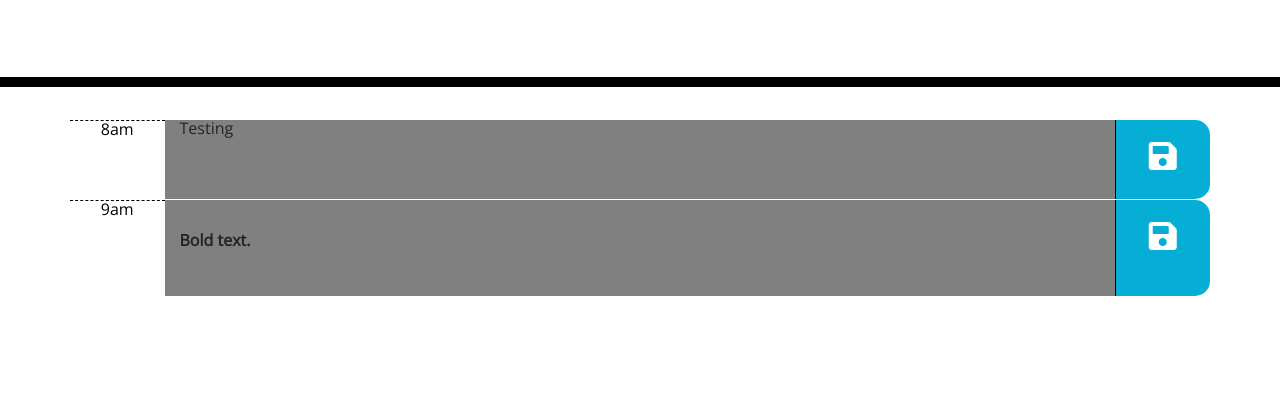
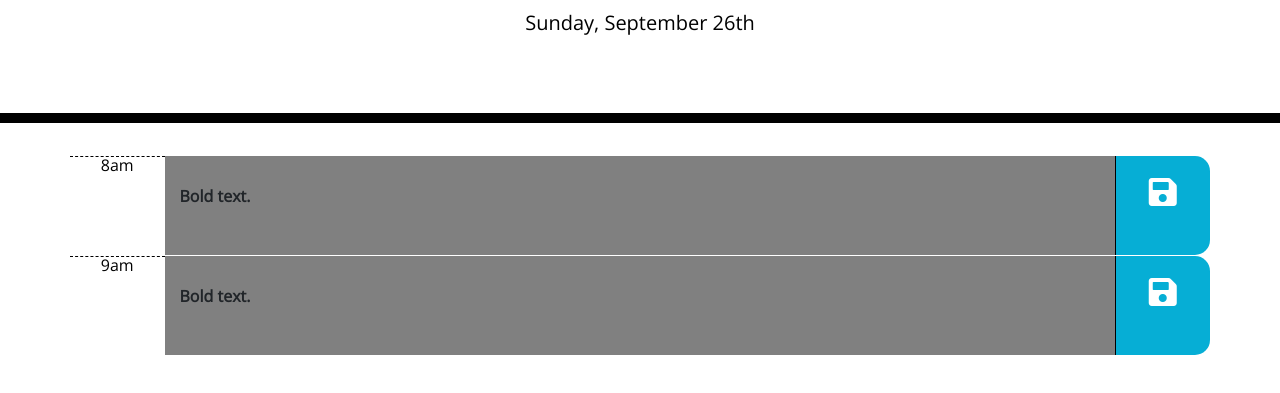
Before and after one commit to msp4msps/work_day_scheduler, a plain HTML site: page index.html in a window 1280 px wide. Shown: the part 181-574 px from the top of the page. Drawn offline with nearby package versions, Linux system fonts and the light colour scheme.

Commit message:
Add Moment Functionality for data

```diff
--- a/index.html
+++ b/index.html
@@ -32,7 +32,9 @@
       <!-- Timeblocks go here -->
       <div class="row time-block">
         <div class="col hour">8am</div>
-        <div class="col-10 description">Testing</div>
+        <div class="col-10 description">
+          <p class="font-weight-bold" contenteditable="true">Bold text.</p>
+        </div>
         <div class="col saveBtn"><i class="fas fa-save fa-2x"></i></div>
       </div>
       <div class="row time-block">
@@ -46,5 +48,6 @@
 
     <script src="https://cdnjs.cloudflare.com/ajax/libs/jquery/3.2.1/jquery.min.js"></script>
     <script src="https://cdnjs.cloudflare.com/ajax/libs/moment.js/2.24.0/moment.min.js"></script>
+    <script src="script.js"></script>
   </body>
 </html>
--- /dev/null
+++ b/script.js
@@ -0,0 +1,5 @@
+var current = document.getElementById("currentDay");
+
+console.log(current);
+
+current.textContent = moment().format("dddd, MMMM Do");
--- a/style.css
+++ b/style.css
@@ -35,7 +35,7 @@ textarea {
 
 .row {
   white-space: pre-wrap;
-  height: 80px;
+  height: 100px;
   border-top: 1px solid white;
 }
 
```
